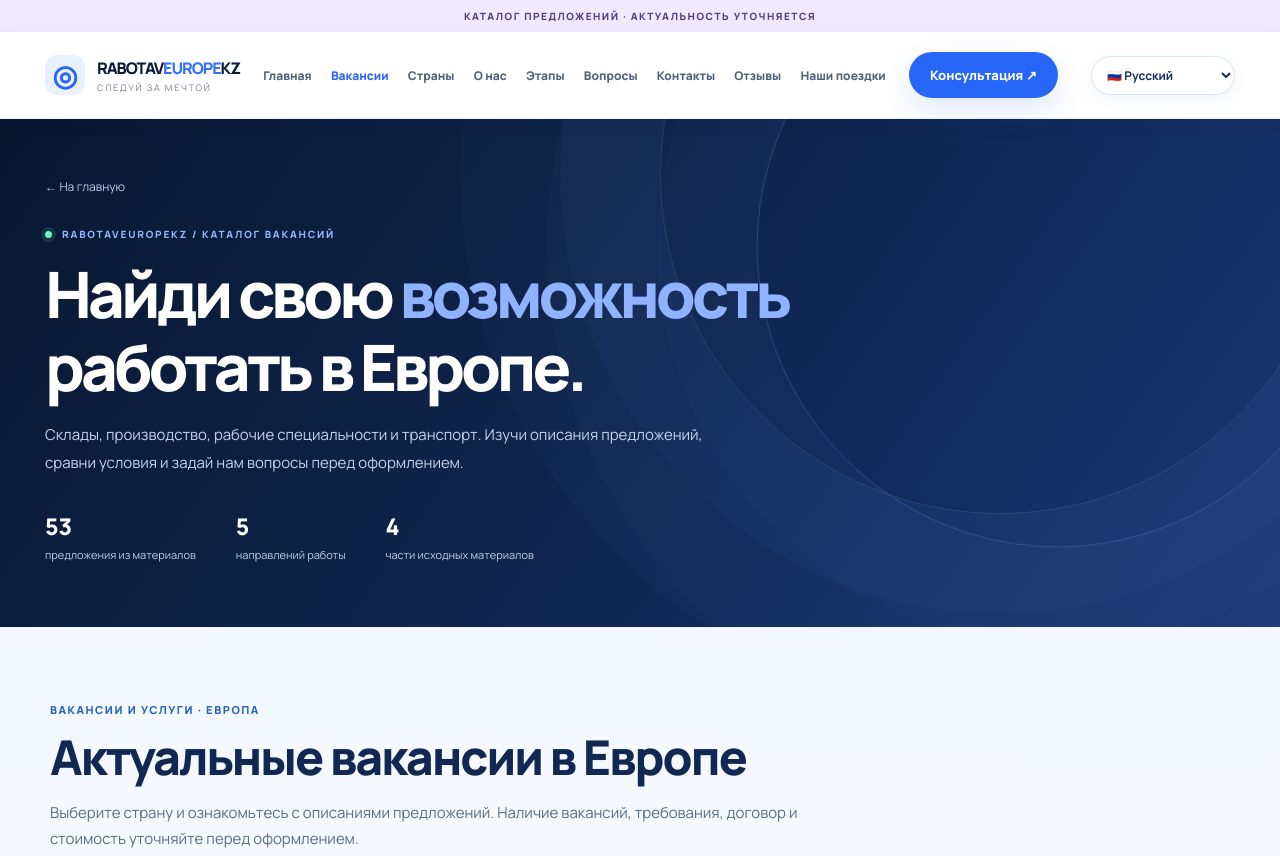
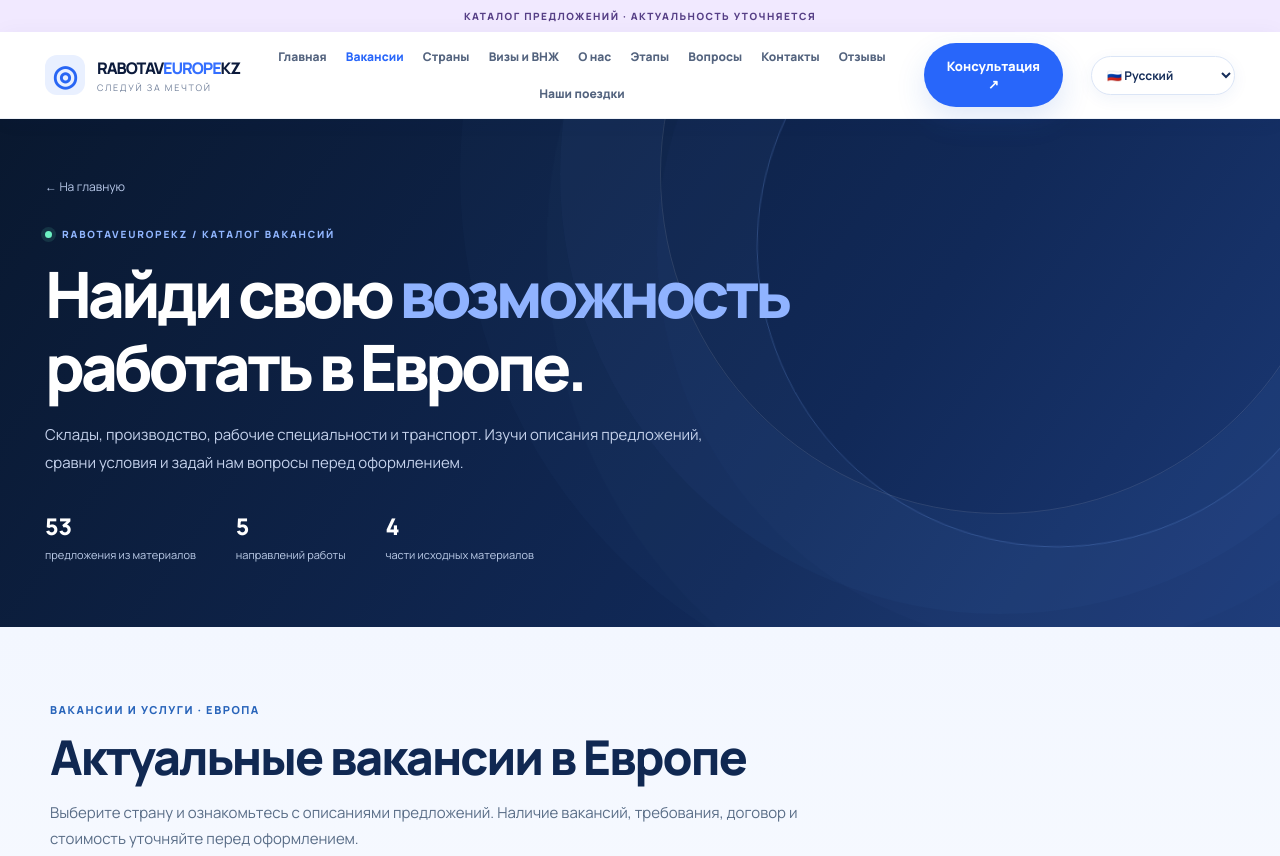
Before and after one commit to guccigangg0032-dev/preview.asia, a plain HTML site: page vacancies.html in a window 1280 px wide. Shown: the top 856 px of the page. Drawn offline with Linux system fonts and the light colour scheme.

Commit message:
Link visa and residence services from vacancies.html

```diff
--- a/vacancies.html
+++ b/vacancies.html
@@ -42,7 +42,7 @@
       <nav class="desktop-nav" aria-label="Основная навигация">
         <a href="./index.html">Главная</a>
         <a href="./vacancies.html" aria-current="page">Вакансии</a>
-        <a href="./directions.html">Страны</a>
+        <a href="./directions.html">Страны</a><a href="./visas-residence.html">Визы и ВНЖ</a>
         <a href="./about.html">О нас</a>
         <a href="./steps.html">Этапы</a>
         <a href="./faq.html">Вопросы</a>
```
